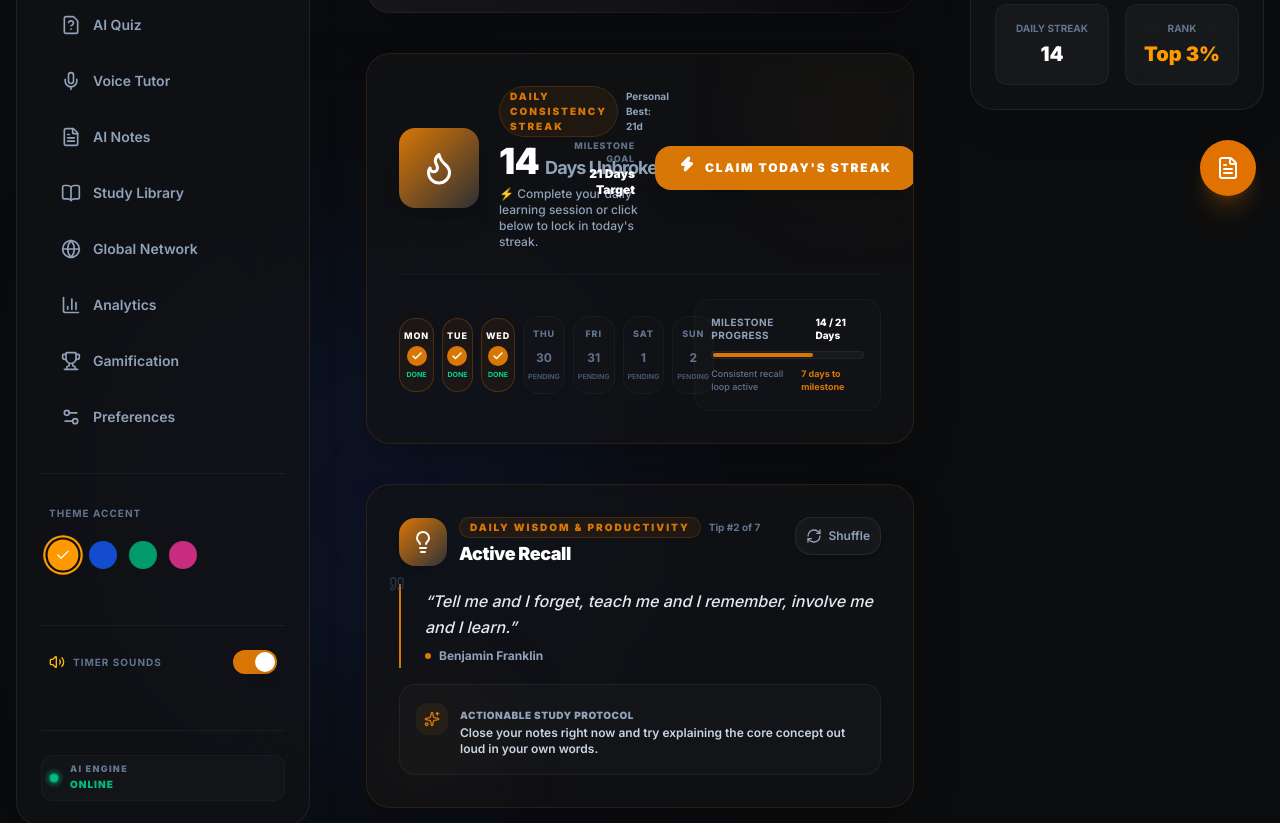
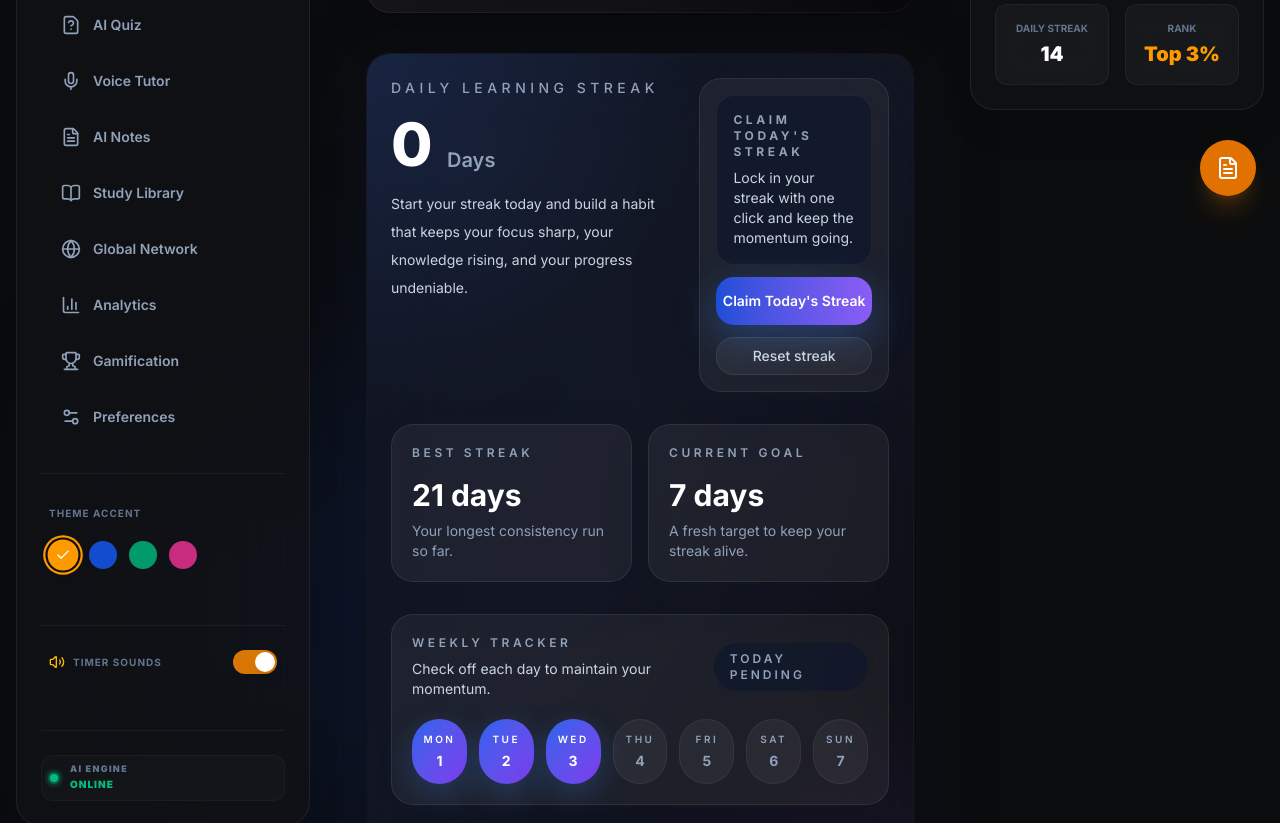
Before and after one commit to Diya030805/CodeCrafters, a Next.js app: page /dashboard in a window 1280 px wide. Shown: the part 580-1403 px from the top of the page. Built offline with nearby package versions, Linux system fonts and the light colour scheme.

Commit message:
strak updatted

```diff
--- a/components/dashboard/streak-counter.tsx
+++ b/components/dashboard/streak-counter.tsx
@@ -1,33 +1,28 @@
 'use client';
 
 import * as React from 'react';
-import { motion, AnimatePresence } from 'motion/react';
-import { Flame, Trophy, Calendar, Check, Zap, Sparkles, ArrowUpRight, RotateCcw } from 'lucide-react';
+import { motion } from 'motion/react';
+import { Check, Zap, RotateCcw } from 'lucide-react';
 import { useAccent } from '@/components/accent-provider';
 import { cn } from '@/lib/utils';
 
 export function StreakCounter() {
   const { meta } = useAccent();
 
-  // Streak state with persistence
   const [streakCount, setStreakCount] = React.useState<number>(() => {
     if (typeof window !== 'undefined') {
       const saved = localStorage.getItem('study_streak_count');
-      if (saved) {
-        const parsed = parseInt(saved, 10);
-        if (!isNaN(parsed)) return parsed;
+      const parsed = saved ? parseInt(saved, 10) : NaN;
+      return !isNaN(parsed) ? parsed : 0;
     }
-    }
-    return 14;
+    return 0;
   });
 
   const [bestStreak, setBestStreak] = React.useState<number>(() => {
     if (typeof window !== 'undefined') {
       const saved = localStorage.getItem('study_best_streak');
-      if (saved) {
-        const parsed = parseInt(saved, 10);
-        if (!isNaN(parsed)) return parsed;
-      }
+      const parsed = saved ? parseInt(saved, 10) : NaN;
+      return !isNaN(parsed) ? parsed : 21;
     }
     return 21;
   });
@@ -46,25 +41,19 @@ export function StreakCounter() {
 
   const isLoggedToday = streakLastLogged === todayStr;
 
-  // 7-day rolling view state
-  const [weeklyStatus, setWeeklyStatus] = React.useState<Array<{ day: string; date: string; completed: boolean }>>(() => {
+  const [weeklyStatus, setWeeklyStatus] = React.useState<Array<{ day: string; completed: boolean }>>(() => {
     const days = ['Mon', 'Tue', 'Wed', 'Thu', 'Fri', 'Sat', 'Sun'];
     const today = new Date();
-    const currentDayIndex = (today.getDay() + 6) % 7; // Monday = 0
+    const currentDayIndex = (today.getDay() + 6) % 7;
 
-    return days.map((d, index) => {
-      const targetDate = new Date(today);
-      targetDate.setDate(today.getDate() - (currentDayIndex - index));
-      const dateString = targetDate.toISOString().split('T')[0];
+    return days.map((day, index) => ({
+      day,
+      completed: index < currentDayIndex || (index === currentDayIndex && streakLastLogged === todayStr),
+    }));
+  });
 
-      const completed = index < currentDayIndex ? true : (index === currentDayIndex ? (streakLastLogged === dateString) : false);
-      return {
-        day: d,
-        date: targetDate.getDate().toString(),
-        completed
-      };
-    });
-  });
+  const nextMilestone = Math.max(7, Math.ceil((streakCount + 1) / 7) * 7);
+  const progressToMilestone = Math.min(100, Math.round((streakCount / nextMilestone) * 100));
 
   const claimStreak = () => {
     if (isLoggedToday) return;
@@ -79,192 +68,150 @@ export function StreakCounter() {
 
     setStreakLastLogged(todayStr);
     localStorage.setItem('study_streak_last_logged', todayStr);
-
-    setWeeklyStatus(prev => prev.map(item => {
-      const todayNum = new Date().getDate().toString();
-      if (item.date === todayNum) {
-        return { ...item, completed: true };
-      }
-      return item;
-    }));
+    setWeeklyStatus((prev) => prev.map((status, index) => ({
+      ...status,
+      completed: status.completed || index === ((new Date().getDay() + 6) % 7),
+    })));
   };
 
   const resetStreak = () => {
     setStreakCount(0);
     localStorage.setItem('study_streak_count', '0');
-    const past = new Date();
-    past.setDate(past.getDate() - 3);
-    const dateStr = past.toISOString().split('T')[0];
-    setStreakLastLogged(dateStr);
-    localStorage.setItem('study_streak_last_logged', dateStr);
+    const pastDate = new Date();
+    pastDate.setDate(pastDate.getDate() - 1);
+    const dateString = pastDate.toISOString().split('T')[0];
+    setStreakLastLogged(dateString);
+    localStorage.setItem('study_streak_last_logged', dateString);
+    setWeeklyStatus((prev) => prev.map((status) => ({ ...status, completed: false })));
   };
 
   const [mounted, setMounted] = React.useState(false);
   React.useEffect(() => {
-    let active = true;
-    requestAnimationFrame(() => {
-      if (active) setMounted(true);
-    });
-    return () => {
-      active = false;
-    };
+    requestAnimationFrame(() => setMounted(true));
   }, []);
-
-  const nextMilestone = Math.ceil((streakCount + 1) / 7) * 7;
-  const progressToMilestone = Math.min(100, Math.round((streakCount / nextMilestone) * 100));
 
   if (!mounted) {
     return (
-      <div className="h-[220px] rounded-3xl bg-[#121316]/70 border border-white/[0.06] animate-pulse" />
+      <div className="h-[420px] rounded-[24px] bg-slate-950/50 border border-white/[0.05] animate-pulse" />
     );
   }
 
   return (
-    <motion.div
-      initial={{ opacity: 0, y: 15 }}
+    <motion.section
+      initial={{ opacity: 0, y: 12 }}
       animate={{ opacity: 1, y: 0 }}
-      transition={{ duration: 0.4 }}
-      className="relative overflow-hidden rounded-3xl backdrop-blur-xl bg-[#121316]/70 border border-white/[0.06] p-6 sm:p-8 shadow-2xl group"
-      style={{ borderColor: `${meta.hex}25` }}
+      transition={{ duration: 0.4, ease: 'easeOut' }}
+      className="relative overflow-hidden rounded-[24px] border border-white/[0.06] bg-gradient-to-br from-[#05091a] via-[#070b18] to-[#020205] p-6 shadow-[0_20px_80px_rgba(15,23,42,0.45)]"
     >
-      {/* Background radial glow */}
-      <div
-        className="absolute -right-10 -top-10 h-48 w-48 rounded-full blur-3xl pointer-events-none opacity-40 group-hover:opacity-70 transition-opacity"
-        style={{ backgroundColor: `${meta.hex}20` }}
-      />
+      <div className="absolute inset-0 pointer-events-none bg-[radial-gradient(circle_at_top_left,_rgba(59,130,246,0.14),_transparent_32%),radial-gradient(circle_at_bottom_right,_rgba(168,85,247,0.12),_transparent_28%)]" />
+      <div className="absolute inset-0 bg-white/5 backdrop-blur-2xl" />
 
-      <div className="flex flex-col lg:flex-row items-start lg:items-center justify-between gap-6 relative z-10">
-
-        {/* Left: Streak Header & Count */}
-        <div className="flex items-center gap-5">
-          <div
-            className="w-16 h-16 sm:w-20 sm:h-20 rounded-2xl flex items-center justify-center shadow-xl shrink-0 relative overflow-hidden group/flame"
-            style={{ background: `linear-gradient(135deg, ${meta.hex}, #ffffff22)` }}
-          >
-            <div className="absolute inset-0 bg-white/10 opacity-0 group-hover/flame:opacity-100 transition-opacity" />
-            <Flame className="w-9 h-9 text-white animate-pulse" />
+      <div className="relative z-10 space-y-8">
+        <div className="grid gap-6 xl:grid-cols-[1.5fr_1fr] items-start">
+          <div className="space-y-4">
+            <p className="text-sm font-medium uppercase tracking-[0.32em] text-slate-400">Daily Learning Streak</p>
+            <div className="flex flex-wrap items-end gap-4">
+              <h1 className="text-5xl sm:text-6xl font-extrabold tracking-tight text-white">{streakCount}</h1>
+              <span className="text-xl font-semibold text-slate-400">Days</span>
+            </div>
+            <p className="max-w-2xl text-sm leading-7 text-slate-300">
+              Start your streak today and build a habit that keeps your focus sharp, your knowledge rising, and your progress undeniable.
+            </p>
           </div>
 
-          <div className="space-y-1">
-            <div className="flex items-center gap-2">
-              <span className="text-[10px] font-black uppercase tracking-[0.2em] px-2.5 py-0.5 rounded-full bg-amber-500/10 text-amber-400 border border-amber-500/20" style={{ color: meta.hex, backgroundColor: `${meta.hex}15`, borderColor: `${meta.hex}30` }}>
-                Daily Consistency Streak
-              </span>
-              <span className="text-[10px] font-bold text-slate-400">Personal Best: {bestStreak}d</span>
+          <div className="rounded-[22px] border border-white/[0.08] bg-white/5 p-4 shadow-[0_20px_60px_rgba(15,23,42,0.3)]">
+            <div className="flex flex-col gap-3">
+              <div className="rounded-[18px] bg-slate-900/70 p-4 border border-white/[0.05]">
+                <div className="text-xs font-bold uppercase tracking-[0.3em] text-slate-400">Claim Today's Streak</div>
+                <p className="mt-2 text-sm text-slate-300">Lock in your streak with one click and keep the momentum going.</p>
               </div>
-            <div className="flex items-baseline gap-2.5">
-              <h2 className="text-3xl sm:text-4xl font-black text-white tracking-tight">
-                {streakCount} <span className="text-lg font-bold text-slate-400">Days Unbroken</span>
-              </h2>
+              <motion.button
+                whileHover={{ scale: 1.02, boxShadow: `0 0 30px ${meta.hex}35` }}
+                whileTap={{ scale: 0.98 }}
+                onClick={claimStreak}
+                disabled={isLoggedToday}
+                className={cn(
+                  'w-full rounded-[18px] py-3.5 text-sm font-semibold transition-all duration-300',
+                  isLoggedToday
+                    ? 'bg-slate-800 text-slate-300 border border-slate-700 cursor-default'
+                    : 'bg-gradient-to-r from-[#1d4ed8] to-[#8b5cf6] text-white shadow-[0_12px_40px_rgba(59,130,246,0.35)]'
+                )}
+              >
+                {isLoggedToday ? 'Today’s Streak Claimed' : "Claim Today's Streak"}
+              </motion.button>
+              <button
+                onClick={resetStreak}
+                className="rounded-[18px] border border-white/[0.08] bg-white/5 px-4 py-2 text-sm font-medium text-slate-300 transition hover:bg-white/[0.08]"
+              >
+                Reset streak
+              </button>
             </div>
-            <p className="text-slate-400 text-xs font-medium">
-              {isLoggedToday
-                ? "🔥 Today's session is secured! Keep your cognitive momentum going."
-                : "⚡ Complete your daily learning session or click below to lock in today's streak."}
-            </p>
           </div>
         </div>
 
-        {/* Right: Quick Action / Claim Button */}
-        <div className="flex items-center gap-3 w-full lg:w-auto justify-end">
-          <div className="hidden sm:flex flex-col text-right pr-2">
-            <span className="text-[9px] font-extrabold text-slate-500 uppercase tracking-widest">Milestone Goal</span>
-            <span className="text-xs font-black text-white">{nextMilestone} Days Target</span>
+        <div className="grid gap-4 sm:grid-cols-2">
+          <div className="rounded-[22px] border border-white/[0.08] bg-white/5 p-5 shadow-[0_18px_45px_rgba(15,23,42,0.18)]">
+            <p className="text-xs font-semibold uppercase tracking-[0.3em] text-slate-400">Best Streak</p>
+            <p className="mt-4 text-3xl font-bold text-white">{bestStreak} days</p>
+            <p className="mt-2 text-sm text-slate-400">Your longest consistency run so far.</p>
+          </div>
+          <div className="rounded-[22px] border border-white/[0.08] bg-white/5 p-5 shadow-[0_18px_45px_rgba(15,23,42,0.18)]">
+            <p className="text-xs font-semibold uppercase tracking-[0.3em] text-slate-400">Current Goal</p>
+            <p className="mt-4 text-3xl font-bold text-white">{nextMilestone} days</p>
+            <p className="mt-2 text-sm text-slate-400">A fresh target to keep your streak alive.</p>
+          </div>
         </div>
 
-          <motion.button
-            whileHover={{ scale: 1.03, boxShadow: `0 0 30px ${meta.hex}35` }}
-            whileTap={{ scale: 0.97 }}
-            onClick={claimStreak}
-            disabled={isLoggedToday}
-            className={cn(
-              "flex-1 sm:flex-none px-6 py-3.5 rounded-2xl font-black text-xs uppercase tracking-[0.15em] transition-all flex items-center justify-center gap-2.5 shadow-xl cursor-pointer",
-              isLoggedToday
-                ? "bg-emerald-500/10 text-emerald-400 border border-emerald-500/20 cursor-default"
-                : "text-white"
-            )}
-            style={!isLoggedToday ? { backgroundColor: meta.hex } : {}}
-          >
-            {isLoggedToday ? (
-              <>
-                <Check className="w-4 h-4 text-emerald-400 stroke-[3]" />
-                <span>Streak Secured Today</span>
-              </>
-            ) : (
-              <>
-                <Zap className="w-4 h-4 fill-current text-white animate-bounce" />
-                <span>Claim Today&apos;s Streak</span>
-              </>
-            )}
-          </motion.button>
-
-          <button
-            onClick={resetStreak}
-            className="p-3 rounded-2xl bg-white/[0.02] border border-white/[0.05] text-slate-500 hover:text-white hover:bg-white/[0.06] transition-all cursor-pointer"
-            title="Reset streak counter"
-          >
-            <RotateCcw className="w-4 h-4" />
-          </button>
+        <div className="rounded-[22px] border border-white/[0.08] bg-white/5 p-5 shadow-[0_18px_45px_rgba(15,23,42,0.18)]">
+          <div className="flex flex-col gap-4 md:flex-row md:items-center md:justify-between">
+            <div>
+              <p className="text-xs font-semibold uppercase tracking-[0.3em] text-slate-400">Weekly Tracker</p>
+              <p className="mt-2 text-sm text-slate-300">Check off each day to maintain your momentum.</p>
+            </div>
+            <div className="rounded-full bg-slate-900/70 px-4 py-2 text-xs font-semibold uppercase tracking-[0.25em] text-slate-400">
+              {isLoggedToday ? 'Today complete' : 'Today pending'}
+            </div>
           </div>
 
-      </div>
-
-      {/* Weekly Check-in Bar & Milestone Progress */}
-      <div className="mt-6 pt-6 border-t border-white/[0.04] grid grid-cols-1 md:grid-cols-12 gap-6 items-center">
-
-        {/* 7-Day Pill Bar (7 cols) */}
-        <div className="md:col-span-7 flex items-center justify-between gap-2">
+          <div className="mt-5 grid grid-cols-7 gap-3">
             {weeklyStatus.map((item, index) => (
               <div
-              key={index}
+                key={item.day}
                 className={cn(
-                "flex-1 flex flex-col items-center justify-center py-2.5 px-1 rounded-2xl border transition-all duration-300",
+                  'flex flex-col items-center justify-center rounded-full border px-3 py-3 text-center transition-all',
                   item.completed
-                  ? "bg-white/[0.04] border-white/[0.1] text-white"
-                  : "bg-white/[0.01] border-white/[0.03] text-slate-500"
+                    ? 'bg-gradient-to-br from-[#2563eb] to-[#7c3aed] border-transparent text-white shadow-[0_10px_30px_rgba(59,130,246,0.25)]'
+                    : 'bg-white/5 border-white/[0.06] text-slate-400'
                 )}
-              style={item.completed ? { borderColor: `${meta.hex}40`, backgroundColor: `${meta.hex}10` } : {}}
               >
-              <span className="text-[9px] font-extrabold uppercase tracking-widest">{item.day}</span>
-              <div className="my-1">
-                {item.completed ? (
-                  <div className="w-5 h-5 rounded-full flex items-center justify-center text-white font-black text-[10px]" style={{ backgroundColor: meta.hex }}>
-                    <Check className="w-3 h-3 stroke-[3]" />
-                  </div>
-                ) : (
-                  <span className="text-xs font-bold">{item.date}</span>
-                )}
-              </div>
-              <span className={cn("text-[7px] font-bold uppercase", item.completed ? "text-emerald-400" : "text-slate-600")}>
-                {item.completed ? "Done" : "Pending"}
-              </span>
+                <span className="text-[10px] font-semibold uppercase tracking-[0.25em]">{item.day}</span>
+                <span className="mt-1 text-sm font-bold">{index + 1}</span>
               </div>
             ))}
           </div>
+        </div>
 
-        {/* Milestone Progress Bar (5 cols) */}
-        <div className="md:col-span-5 space-y-2 bg-white/[0.01] p-4 rounded-2xl border border-white/[0.03]">
-          <div className="flex items-center justify-between text-xs">
-            <span className="text-slate-400 font-bold uppercase tracking-wider text-[10px]">Milestone Progress</span>
-            <span className="text-white font-extrabold text-[10px]">{streakCount} / {nextMilestone} Days</span>
+        <div className="rounded-[22px] border border-white/[0.08] bg-white/5 p-6 shadow-[0_18px_45px_rgba(15,23,42,0.18)]">
+          <div className="flex flex-col gap-3 sm:flex-row sm:items-center sm:justify-between">
+            <div>
+              <p className="text-xs font-semibold uppercase tracking-[0.3em] text-slate-400">Milestone Progress</p>
+              <p className="mt-2 text-sm text-slate-300">{streakCount} / {nextMilestone} days</p>
             </div>
-          <div className="h-2 rounded-full bg-white/[0.03] border border-white/[0.05] overflow-hidden p-[1px]">
+            <span className="rounded-full bg-slate-900/80 px-4 py-2 text-xs font-semibold uppercase tracking-[0.25em] text-slate-300">
+              {progressToMilestone}% complete
+            </span>
+          </div>
+
+          <div className="mt-5 rounded-full bg-white/[0.06] p-1">
             <motion.div
-              className="h-full rounded-full"
-              style={{ backgroundColor: meta.hex }}
+              className="h-3 rounded-full bg-gradient-to-r from-[#3b82f6] to-[#8b5cf6]"
               initial={{ width: 0 }}
               animate={{ width: `${progressToMilestone}%` }}
-              transition={{ duration: 1, ease: "easeOut" }}
+              transition={{ duration: 1.2, ease: 'easeOut' }}
             />
           </div>
-          <div className="flex items-center justify-between text-[9px] text-slate-500 font-medium">
-            <span>Consistent recall loop active</span>
-            <span className="text-amber-400 font-bold" style={{ color: meta.hex }}>{nextMilestone - streakCount} days to milestone</span>
         </div>
       </div>
-
-      </div>
-
-    </motion.div>
+    </motion.section>
   );
 }
```
Lines whose indentation alone changed are shown as unchanged.
